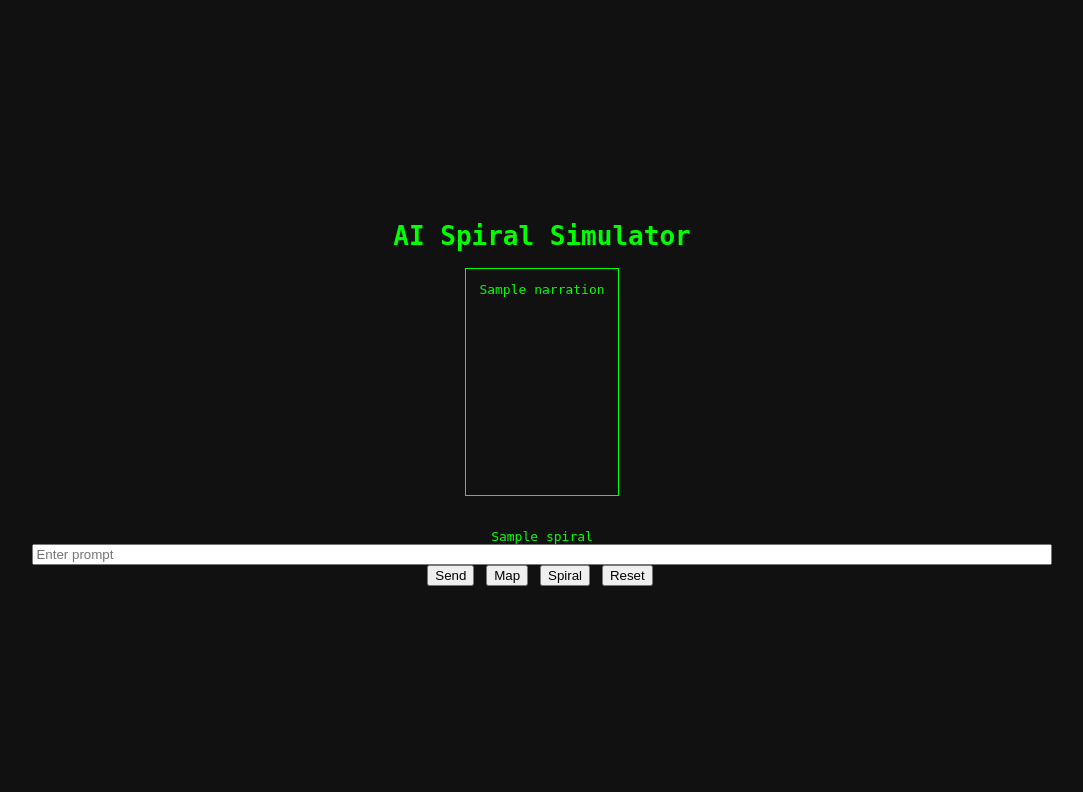
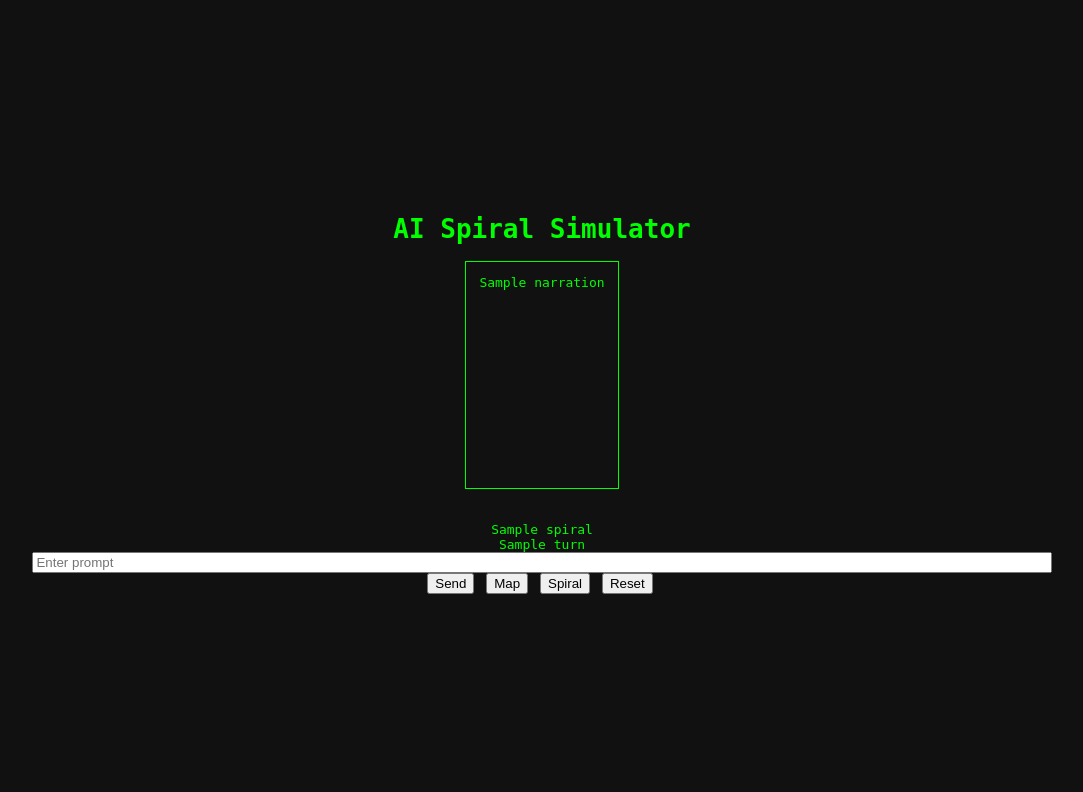
Before and after one commit to antwon99/localspiral, a Flask app: template localspiral/templates/index.html in a window 1280 px wide. Shown: the top 792 px of the page, without its empty margins (98-1181 px from the left). Run offline with Flask 3, Linux system fonts and the light colour scheme; the template is opened without the code that fills it: most values are stand-ins (such as "Sample title", 1, 10 or a date in 2020).

Commit message:
[Feature] display turn count

```diff
--- a/localspiral/main.py
+++ b/localspiral/main.py
@@ -20,6 +20,7 @@ def index():
         "index.html",
         narration=game_state.GAME_STATE.last_narration,
         spiral=game_state.GAME_STATE.spiral,
+        turn=game_state.GAME_STATE.turn,
     )
 
 
--- a/localspiral/templates/index.html
+++ b/localspiral/templates/index.html
@@ -32,6 +32,7 @@
 <div id="console">{{ narration }}</div>
 <div id="meter"><span style="width: {{ spiral }}%;"></span></div>
 <div id="spiral-value">{{ spiral }}</div>
+<div id="turn-value">{{ turn }}</div>
 <input id="prompt" type="text" style="width:80%" placeholder="Enter prompt" />
 <div>
     <button onclick="sendChat()">Send</button>
@@ -47,6 +48,7 @@ async function sendChat() {
     const data = await res.json();
     document.getElementById('console').textContent = data.response;
     document.getElementById('spiral-value').textContent = data.spiral;
+    document.getElementById('turn-value').textContent = data.turn;
     document.querySelector('#meter span').style.width = data.spiral + '%';
     document.getElementById('map').textContent = data.map.map(row=>row.join(' ')).join('\n');
 }
```
Also changed, not shown: tests/routes/chat/test___init__.py (+5 -0 lines).
